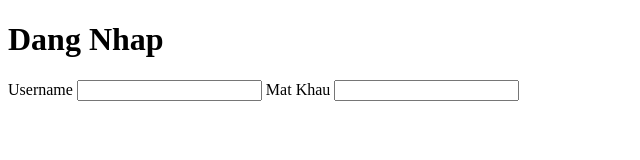
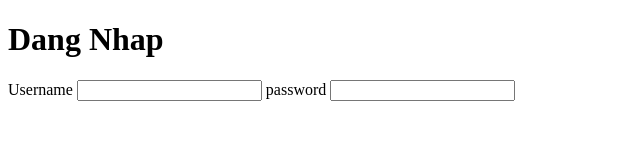
Before and after one commit to PhucTp/baitapcuoi, a plain HTML site: page index.html in a window 1280 px wide. Shown: the full height of the page, 0-640 px from the left. Drawn offline with Linux system fonts and the light colour scheme.

Commit message:
phuc pass

```diff
--- a/index.html
+++ b/index.html
@@ -12,8 +12,8 @@
         <form action="">
             <label for="txtUsername">Username</label>
             <input type="text" name="" id="txtUsername">
-            <label for="txtmatkhau">Mat Khau</label>
-            <input type="text" name="" id="txtmatkhau">
+            <label for="txtpassword">password</label>
+            <input type="text" name="" id="txtpassword">
         </form>
     </div>
 </body>
```
